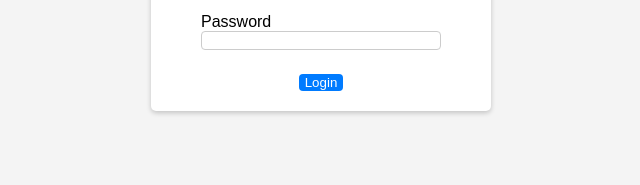
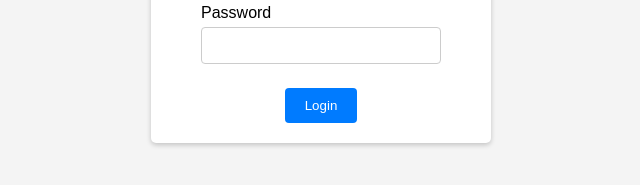
Before and after one commit to ksakash/newton-school-lessons, a plain HTML site: page html_login_app/index.html in a window 1280 px wide. Shown: the part 405-590 px from the top of the page, without its empty margins (319-959 px from the left). Drawn offline with Linux system fonts and the light colour scheme.

Commit message:
just corrected ;and typo and } in the code

```diff
--- a/html_login_app/style.css
+++ b/html_login_app/style.css
@@ -42,7 +42,7 @@ label {
 
 input {
     width: calc(100%-20px);
-    padding: 10px
+    padding: 10px;
     margin-top: 5px;
     border: 1px solid #ccc;
     border-radius: 4px;
@@ -51,7 +51,7 @@ input {
 button {
     background-color: #007BFF;
     color: #fff;
-    padding: 10px 20x;
+    padding: 10px 20px;
     border: none;
     border-radius: 4px;
     cursor: pointer;
```
